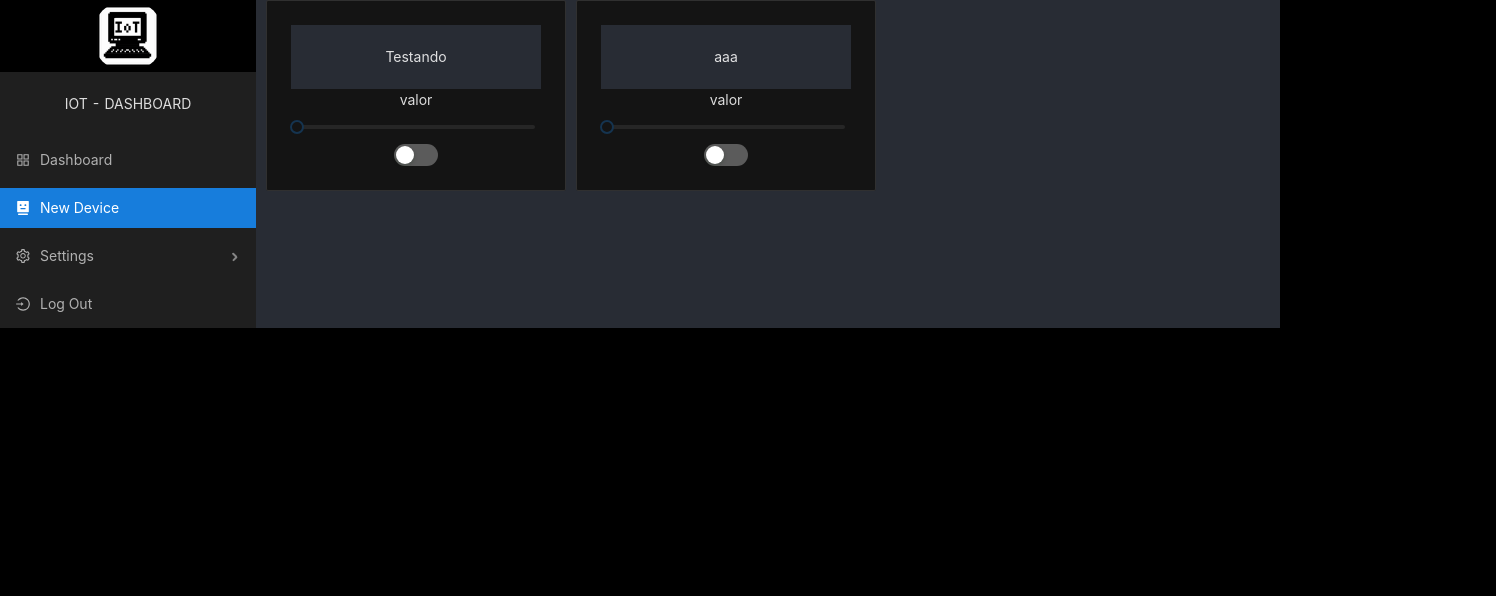
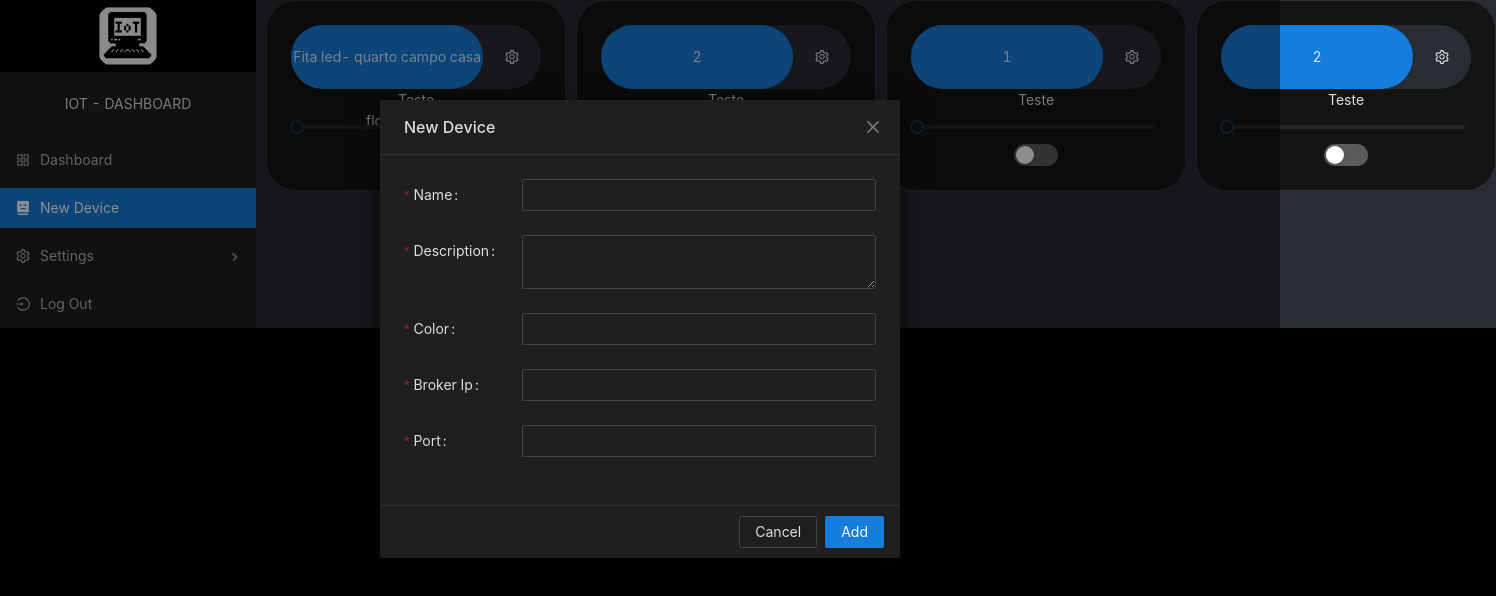
Before and after one commit to carlostrevisan1/IOT-Dashboard, a React (Create React App) app: page /Dashboard in a window 1280 px wide. Both pictures are taken after a click on the item "New Device". Shown: the top 596 px of the page, 1496 px wide, since content can reach past the window. Built offline with nearby package versions, Linux system fonts and the light colour scheme.

Commit message:
Modal de novo device feito, funcionando com mock, e ajustes na listagem

```diff
--- /dev/null
+++ b/src/components/DeviceModal/DeviceModal.tsx
@@ -0,0 +1,69 @@
+import React from 'react';
+import { Button, Form, Image, Input, Menu } from 'antd';
+import {
+  RobotFilled,
+  AppstoreOutlined,
+  SettingOutlined,
+  LoginOutlined
+} from '@ant-design/icons';
+import SubMenu from 'antd/lib/menu/SubMenu';
+import { Header } from 'antd/lib/layout/layout';
+import logo from "./ic_launcher.png"
+import { useHistory } from 'react-router-dom';
+import Modal from 'antd/lib/modal/Modal';
+import StandardInput from '../StandardInput/StandardInput';
+import NewDeviceForm from '../NewDeviceForm/NewDeviceForm';
+import { DeviceSchema } from '../../constants/device';
+
+const layout = {
+  labelCol: {
+    span: 5,
+  },
+  wrapperCol: {
+    span: 20,
+  },
+};
+
+type CardsSchema = {
+  deviceTitle: string,
+}
+
+
+type Props = {
+  visible: boolean;
+  handleClose: () => void;
+  handleSave: (newDevice: DeviceSchema) => void;
+}
+
+export default function DeviceModal(
+  { visible,
+    handleClose,
+    handleSave } : Props){
+
+
+  function handleFinish(val: DeviceSchema){
+    handleSave(val);
+    handleClose();
+  }
+
+  return (
+    <div>
+      <Modal
+        title="New Device"
+        visible={visible}
+        onCancel={handleClose}
+        destroyOnClose
+        footer={[
+          <Button type="default" onClick={handleClose}>
+            Cancel
+          </Button>,
+
+          <Button form="NewDeviceForm" type="primary" htmlType="submit" >
+                Add
+          </Button>,
+        ]} >
+          <NewDeviceForm id="NewDeviceForm" onFinish={handleFinish}/>
+      </Modal>
+    </div>
+  );
+};
--- a/src/components/Menu/Menu.tsx
+++ b/src/components/Menu/Menu.tsx
@@ -1,5 +1,5 @@
-import React from 'react';
-import { Image, Menu } from 'antd';
+import React, { useState } from 'react';
+import { Image, Menu, Typography } from 'antd';
 import {
   RobotFilled,
   AppstoreOutlined,
@@ -10,22 +10,27 @@ import SubMenu from 'antd/lib/menu/SubMenu';
 import { Header } from 'antd/lib/layout/layout';
 import logo from "./ic_launcher.png"
 import { useHistory } from 'react-router-dom';
+import DeviceModal from '../DeviceModal/DeviceModal';
+import { DeviceSchema } from '../../constants/device';
+
+type CardsSchema = {
+  deviceTitle: string,
+}
 
 
+type Props ={
+  handleSaveDevice: (newDevice: DeviceSchema) => void;
+}
+
+export default function LateralMenu({handleSaveDevice} : Props){
+
+  const [showDeviceModal, setShowDeviceModal] = useState(false)
+  let hist = useHistory();
 
 
-export default function Demo(){
-  const [mode, setMode] = React.useState('inline');
-  const [theme, setTheme] = React.useState('light');
-  let hist = useHistory();
-
-  const changeMode = (value: boolean) => {
-    setMode(value ? 'vertical' : 'inline');
-  };
-
-  const changeTheme = (value: boolean) => {
-    setTheme(value ? 'dark' : 'light');
-  };
+  const handleCloseDeviceModal = () => {
+    setShowDeviceModal(false);
+  }
 
   return (
     <div>
@@ -43,9 +48,11 @@ export default function Demo(){
         <Menu.Item key="1" icon={<AppstoreOutlined />} >
           Dashboard
         </Menu.Item>
-        <Menu.Item key="2" icon={<RobotFilled />}>
+
+        <Menu.Item key="2" icon={<RobotFilled />} onClick={() => setShowDeviceModal(true)}>
           New Device
         </Menu.Item>
+
         <SubMenu key="sub1" icon={<SettingOutlined />} title="Settings">
           <Menu.Item key="3">Option 3</Menu.Item>
           <Menu.Item key="4">Option 4</Menu.Item>
@@ -58,7 +65,13 @@ export default function Demo(){
         <Menu.Item key="link" icon={<LoginOutlined/>} onClick={hist.goBack}>
           Log Out
         </Menu.Item>
+
       </Menu>
+
+      <DeviceModal
+        visible={showDeviceModal}
+        handleClose={handleCloseDeviceModal}
+        handleSave={handleSaveDevice}/>
     </div>
   );
 };
--- /dev/null
+++ b/src/components/NewDeviceForm/NewDeviceForm.tsx
@@ -0,0 +1,84 @@
+import { Button, Form, FormProps, Input } from 'antd';
+import Modal from 'antd/lib/modal/Modal';
+import React from 'react';
+
+const layout = {
+  labelCol: {
+    span: 6,
+  },
+  wrapperCol: {
+    span: 20,
+  },
+};
+
+type Props = FormProps &{
+}
+
+export default function NewDeviceForm({id, onFinish} : Props){
+
+
+  return (
+      <Form id={id} {...layout} labelAlign={"left"} name="nest-messages" onFinish={onFinish}>
+
+        <Form.Item
+          name={['device', 'name']}
+          label="Name"
+          rules={[
+            {
+              required: true,
+            },
+          ]}
+        >
+        <Input />
+        </Form.Item>
+
+        <Form.Item
+          name={['device', 'description']}
+          label="Description"
+          rules={[
+            {
+              required: true,
+              max: 200
+            },
+          ]}>
+          <Input.TextArea />
+        </Form.Item>
+
+        <Form.Item
+          name={['device', 'color']}
+          label="Color"
+          rules={[
+            {
+              type: 'string',
+              required: true,
+            },
+          ]}
+        >
+          <Input />
+        </Form.Item>
+
+        <Form.Item
+          name={['broker', 'ip']}
+          label="Broker Ip"
+          rules={[
+            {
+              required: true,
+            },
+          ]}>
+          <Input />
+        </Form.Item>
+
+        <Form.Item
+          name={['broker', 'port']}
+          label="Port"
+          rules={[
+            {
+              required: true,
+            },
+          ]}>
+          <Input />
+        </Form.Item>
+
+      </Form>
+  );
+};
--- a/src/components/StandardCard/StandardCard.tsx
+++ b/src/components/StandardCard/StandardCard.tsx
@@ -1,5 +1,5 @@
 import React from 'react';
-import { Card, Menu, Slider, Switch, Typography } from 'antd';
+import { Badge, Card, Menu, Slider, Switch, Typography } from 'antd';
 import {
   MailOutlined,
   CalendarOutlined,
@@ -17,11 +17,31 @@ export default function StandardCard({ deviceTitle }: Props){
 
 
   return (
-    <div style={{marginLeft: 10}}>
-      <Card style={{ width: 300}}>
-        <Header style={{backgroundColor: "#282c34"}}>{deviceTitle}</Header>
+    <div style={{marginLeft: 10,}}>
+      <Card style={{ width: 300, borderRadius: 30}} >
+
+        <Header  style={{backgroundColor: "#282c34",
+                        flexDirection: 'row',
+                        display: 'flex',
+                        borderRadius: 100,
+                        padding: 0,
+
+                        }}>
+          <div style={{width:"100%", backgroundColor: '#177ddc', borderRadius: 100 }}>
+
+            <Typography>{deviceTitle}</Typography>
+
+          </div>
+          <div style={{width: "30%", cursor: "pointer"}} onClick={(v)=> console.log(v)} >
+
+            <SettingOutlined/>
+
+          </div>
+
+        </Header>
+
         <div>
-          <Typography>valor</Typography>
+          <Typography>Teste</Typography>
         </div>
         <Slider/>
         <Switch/>
--- a/src/components/StandardInput/styles.css
+++ b/src/components/StandardInput/styles.css
@@ -1,3 +1,8 @@
 #label {
   color: white;
 }
+
+.field {
+  padding-top: 10;
+  margin-bottom: 10;
+}
--- /dev/null
+++ b/src/constants/device.ts
@@ -0,0 +1,11 @@
+export type DeviceSchema = {
+  broker: {
+    ip: string,
+    port: string,
+  },
+  device: {
+    name: string,
+    description: string,
+    color: string,
+  }
+}
--- a/src/routes/Routes.tsx
+++ b/src/routes/Routes.tsx
@@ -1,6 +1,5 @@
 import React, { Component } from "react";
 import { Router, Switch, Route, useHistory } from "react-router-dom";
-import Test from "../Test";
 import App from "../views/App/App";
 import Dashboard from "../views/Dashboard/Dashboard";
 import Menu from '../components/Menu/Menu'
@@ -15,10 +14,8 @@ export default function Routes() {
         <Router history={history}>
             <Switch>
                 <Route path="/" exact component={App} />
-                <div style={{flexDirection: "row", display: 'flex'}}>
-                    <Menu/>
-                    <Route path="/Dashboard" exact component={Dashboard} />
-                </div>
+                <Route path="/Dashboard" exact component={Dashboard} />
+
 
             </Switch>
         </Router>
--- a/src/views/Dashboard/Dashboard.tsx
+++ b/src/views/Dashboard/Dashboard.tsx
@@ -1,23 +1,133 @@
-import { Typography } from 'antd';
-import React from 'react';
+import { List, Typography } from 'antd';
+import React, { useEffect, useState } from 'react';
 import { useHistory } from "react-router-dom";
+import LateralMenu from '../../components/Menu/Menu';
 import StandardCard from '../../components/StandardCard/StandardCard';
+import { DeviceSchema } from '../../constants/device';
 import './styles.css'
 
-type LoginObj = {
-  password: string,
-  username: string,
-}
+
+let CardMOCK : DeviceSchema[]= [
+  {
+    broker: {
+      ip: "1",
+      port: "1",
+    },
+    device: {
+      name: "Fita led- quarto campo casa florida",
+      description: "1",
+      color: "1",
+    }
+  },
+  {
+    broker: {
+      ip: "2",
+      port: "2",
+    },
+    device: {
+      name: "2",
+      description: "2",
+      color: "2",
+    }
+
+  },
+  {
+    broker: {
+      ip: "1",
+      port: "1",
+    },
+    device: {
+      name: "1",
+      description: "1",
+      color: "1",
+    }
+  },
+  {
+    broker: {
+      ip: "2",
+      port: "2",
+    },
+    device: {
+      name: "2",
+      description: "2",
+      color: "2",
+    }
+
+  },
+
+
+]
+
+let CardMOCK2 : DeviceSchema[]= [
+  {
+    broker: {
+      ip: "3",
+      port: "3",
+    },
+    device: {
+      name: "3",
+      description: "3",
+      color: "3",
+    }
+  },
+  {
+    broker: {
+      ip: "4",
+      port: "4",
+    },
+    device: {
+      name: "4",
+      description: "4",
+      color: "4",
+    }
+
+  },
+
+]
 
 export default function Dashboard() {
   let hist = useHistory();
 
+  const [cards, setCards] = useState<DeviceSchema[]>(CardMOCK);
+
+  function loadCards(){
+    // setCards(CardMOCK2);
+    // setTimeout(()=>{
+    //   console.log(cards)
+    // }, 1000)
+  }
+
+  const handleSaveDevice = (newDevice: DeviceSchema) => {
+    setCards([...cards, newDevice]);
+  }
+
+  useEffect(() => {
+    loadCards();
+  }, [cards])
+
+  return (
+    <div style={{flexDirection: "row", display: 'flex'}}>
+
+      <LateralMenu handleSaveDevice={handleSaveDevice}/>
+
+      <div className="dashboard" >
+      {cards?.map(x => {
+          return <StandardCard deviceTitle={x.device.name} key={x.broker.ip}/>
+        })}
+      {/* <List
+        grid={{ gutter: 25, column: 4 }}
+        itemLayout={ 'horizontal'}
+        dataSource={cards}
+        split
+        renderItem={item => (
+          <List.Item style={{marginLeft: 5}}>
+            <StandardCard deviceTitle={item.device.name} key={item.broker.ip}/>
+          </List.Item>
+      )}
+      /> */}
+      </div>
 
 
-  return (
-    <div className="dashboard">
-      <StandardCard deviceTitle={"Testando"}/>
-      <StandardCard deviceTitle={"aaa"}/>
     </div>
   );
 }
--- a/src/views/Dashboard/styles.css
+++ b/src/views/Dashboard/styles.css
@@ -5,4 +5,5 @@
   color: white;
   flex-direction: 'row';
   flex: 1;
+  max-width: max-content;
 }
```
